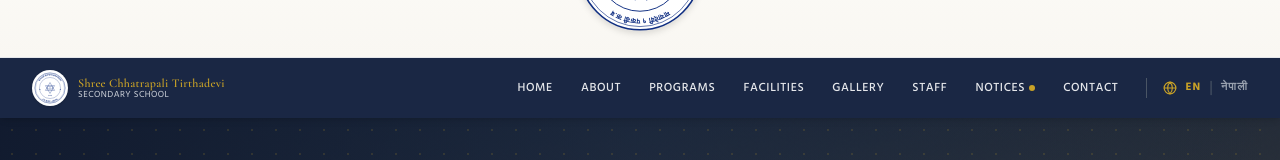
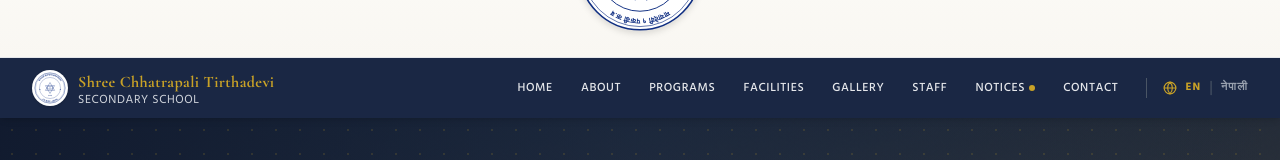
Before and after one commit to gourav6746-ai/Shree-chhtrapali-thirtha-devi-secondry-school-, a Next.js app: page / in a window 1280 px wide. Shown: the part 243-403 px from the top of the page. Built offline with nearby package versions, Linux system fonts and the light colour scheme.

Commit message:
Update page.tsx

```diff
--- a/app/page.tsx
+++ b/app/page.tsx
@@ -553,10 +553,10 @@ export default function SchoolHomePage() {
           <a href="#school-portal" className="flex items-center gap-2.5 hover:opacity-90 transition-opacity">
             <SchoolLogo className="w-9 h-9 rounded-full bg-white p-0.5 shadow-sm" />
             <div className="flex flex-col select-none">
-              <span className="text-xs font-semibold tracking-wide font-serif text-[#c9a227]">
+              <span className="text-base font-bold tracking-wide font-serif text-[#c9a227]">
                 {lang === 'en' ? 'Shree Chhatrapali Tirthadevi' : 'श्री छत्रपाली तीर्थादेवी'}
               </span>
-              <span className="text-[9px] uppercase tracking-wider text-gray-300 leading-none">
+              <span className="text-xs uppercase tracking-wider text-gray-300 leading-none">
                 {lang === 'en' ? 'Secondary School' : 'माध्यमिक विद्यालय'}
               </span>
             </div>
```
